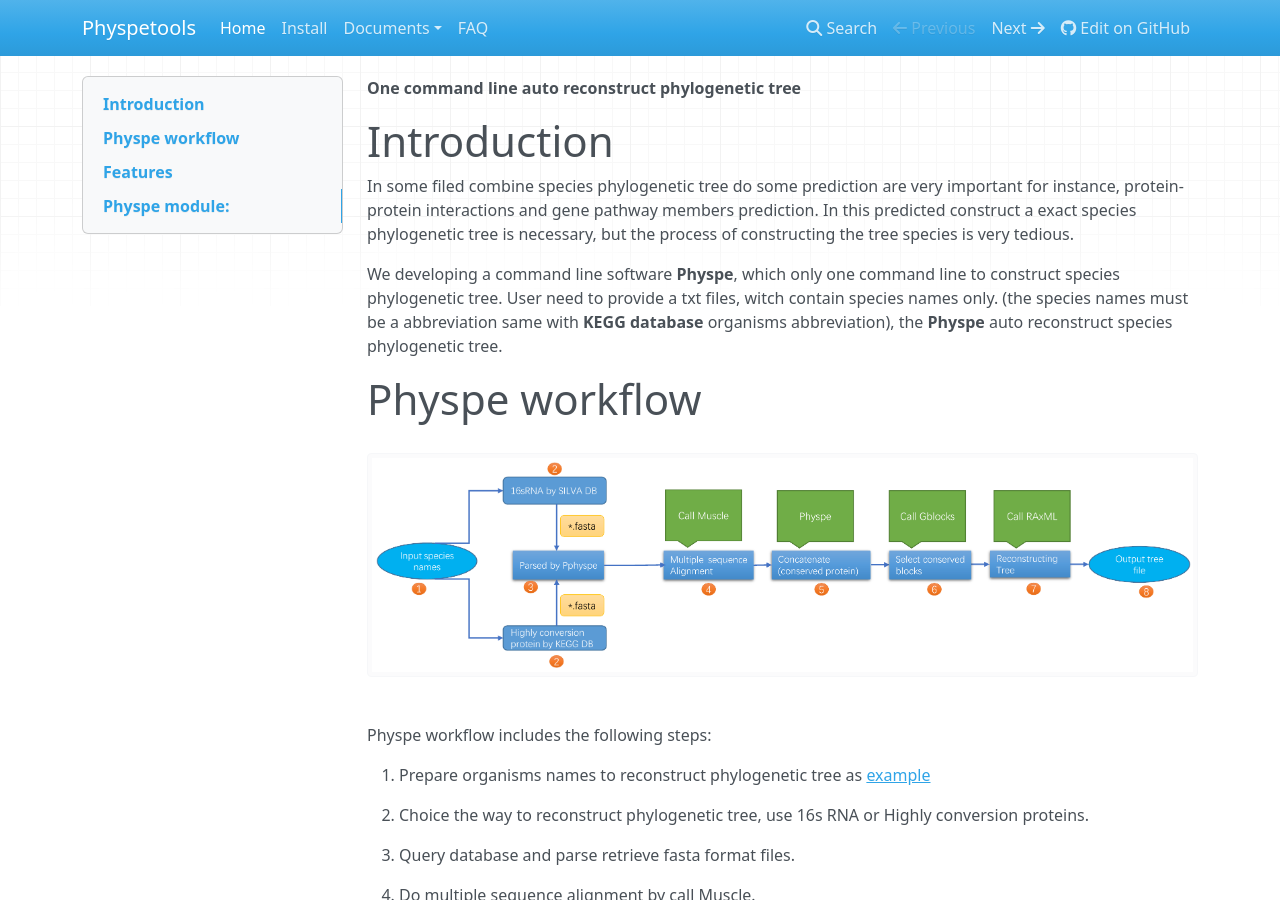
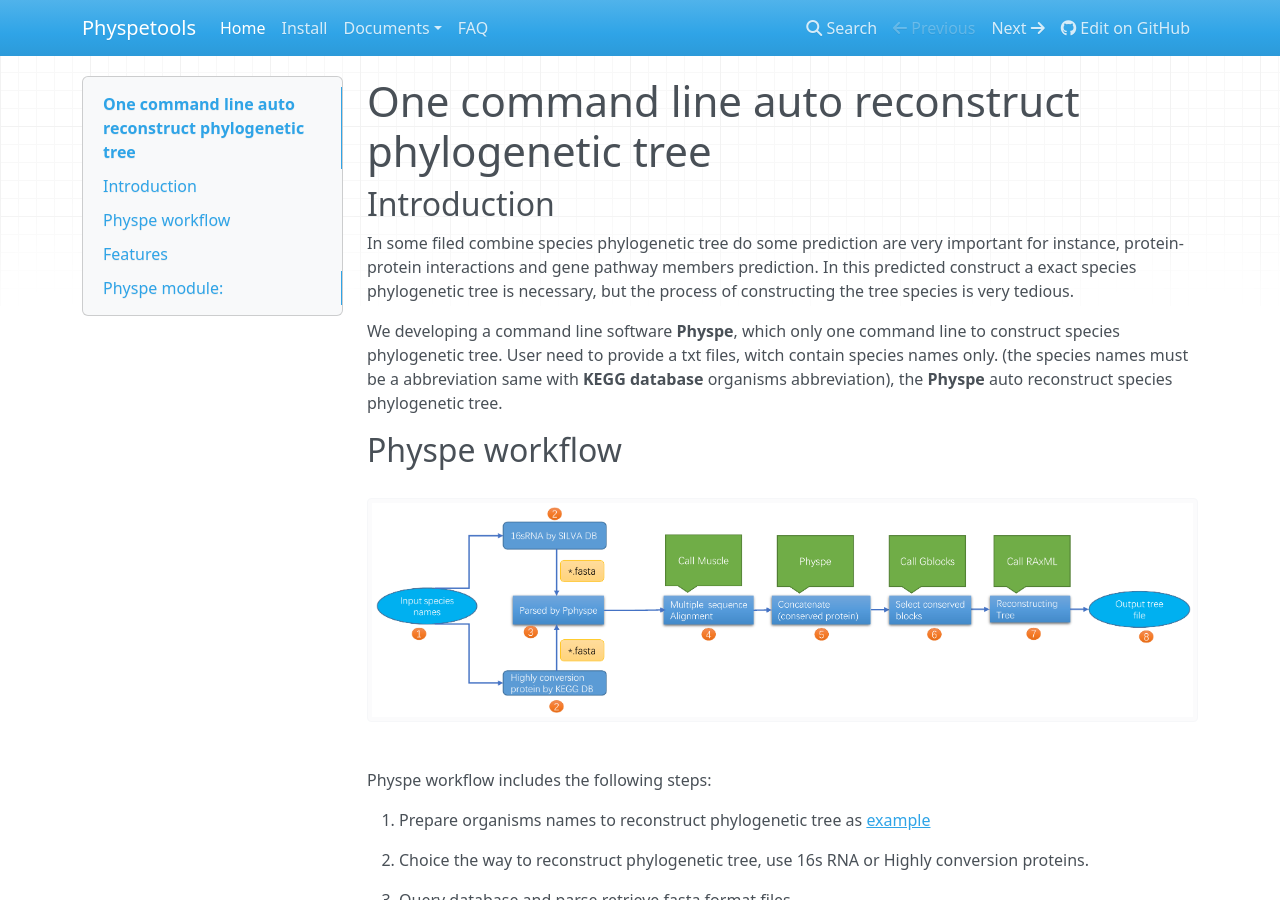
Before and after one commit to yangfangs/physpetools, an MkDocs documentation site: the page built from docs/docs/index.md, in a window 1280 px wide and 900 px high. Built offline with MkDocs 1.6.1, drawn with Linux system fonts in a browser that asks for light colours; nearby versions of some CDN libraries; old or Windows-style settings are respelled for this version of MkDocs.

Commit message:
update docs

```diff
--- a/docs/docs/index.md
+++ b/docs/docs/index.md
@@ -1,8 +1,8 @@
 
-**One command line auto reconstruct phylogenetic tree**
+# One command line auto reconstruct phylogenetic tree
 
 
-# Introduction
+## Introduction
 
 In some filed combine species phylogenetic tree do some prediction are very important for instance,
 protein-protein interactions and gene pathway members prediction. In this predicted construct a exact species phylogenetic tree
@@ -12,7 +12,7 @@
 (the species names must be a abbreviation same with **KEGG database** organisms abbreviation), the **Physpe** auto reconstruct species phylogenetic tree.
 
 
-# Physpe workflow
+## Physpe workflow
 
 
 ![workflow](img/physpe2.png)
@@ -38,7 +38,7 @@
 
 
 
-# Features
+## Features
 
 - Easy to use (one command line auto construct phylogenetic tree).
 
@@ -53,7 +53,7 @@
 - view tree by iTol (easy use iview module to view tree)
 
 
-# Physpe module:
+## Physpe module:
 
 * [autobuild](usage.md#autobuild): Auto reconstruct phylogenetic tree
 
```
